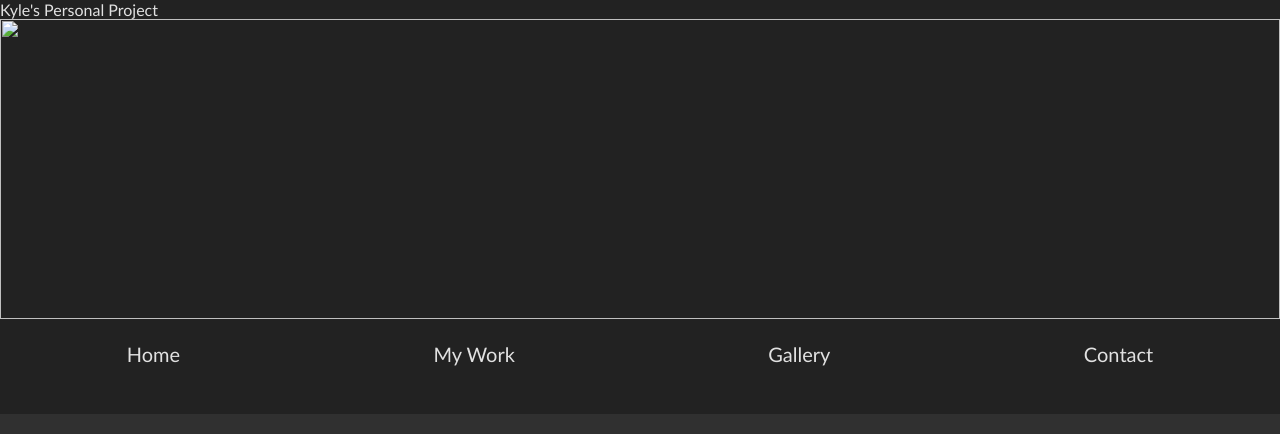
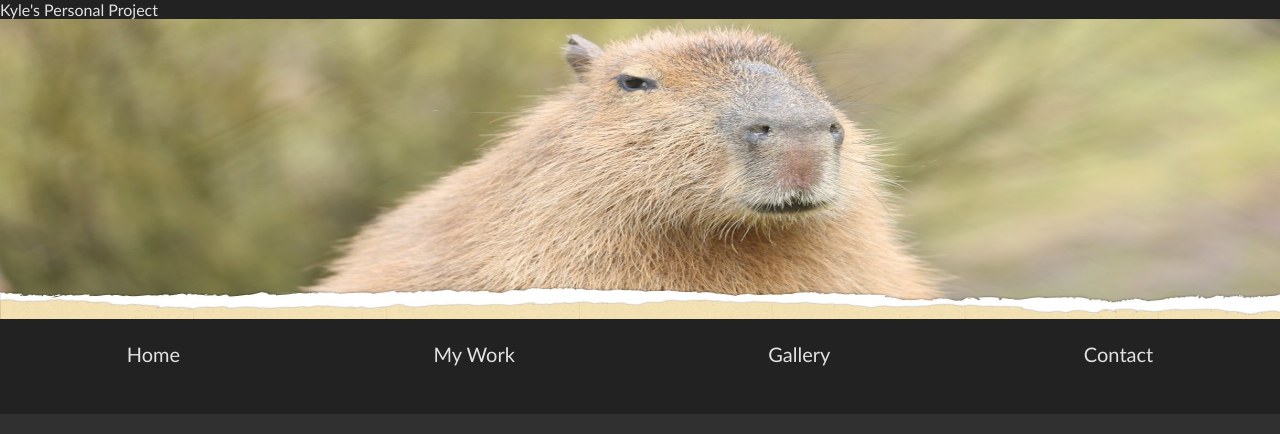
Before and after one commit to SurfySurk/kyledesign.dev, a plain HTML site: page index.html in a window 1280 px wide. Shown: the top 434 px of the page. Drawn offline with Linux system fonts and the light colour scheme.

Commit message:
Update index.html

```diff
--- a/index.html
+++ b/index.html
@@ -6,7 +6,8 @@
     <meta name="viewport" content="width=device-width, initial-scale=1.0">
     <title>Kyle's Website of Creations</title>
     <link rel="stylesheet" href="style.css">
-    <link rel="shortcut icon" href="images/favicon.png" type="image/x-icon">
+    <link rel="shortcut icon" href="favicon.png" type="image/x-icon">
+    <!-- Created by Kyle Whestine of Ottumwa, Iowa on 2/16/23 -->
 </head>
 <body>
     <!-- nav bar with basics and header -->
@@ -14,7 +15,7 @@
         <div id="title">
             <span>Kyle's Personal Project</span>
         </div>
-        <img src="images/capybanner.jpg" alt="">
+        <img src="capybanner.jpg" alt="">
         <nav id="nav-bar">
             <p><a href="index.html">Home</a></p>
             <div id="drop-down">
```
